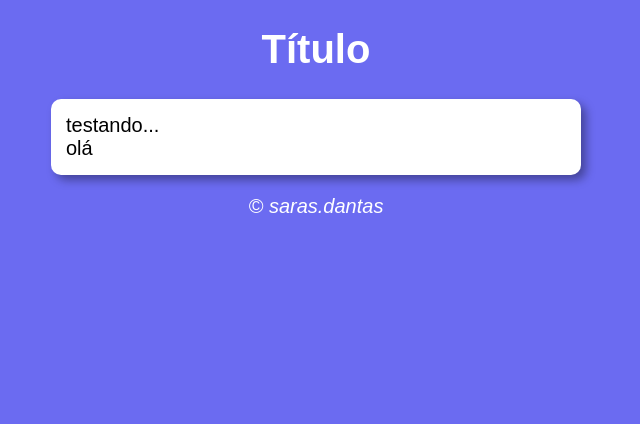
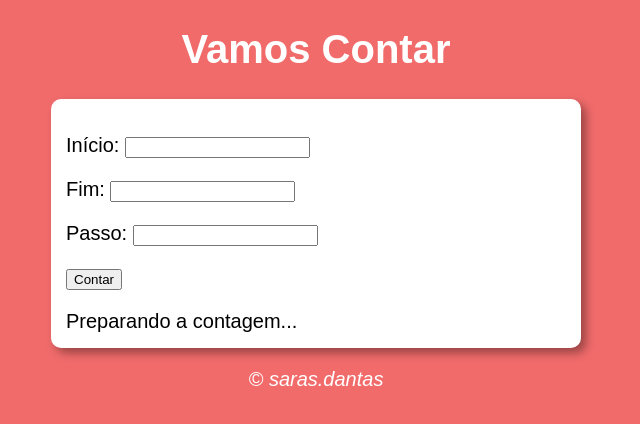
Before and after one commit to sarasdantas/Curso-JS, a plain HTML site: page Aula 14 ex/Ex 16/modelo.html in a window 1280 px wide. Shown: the whole page, without its empty margins (324-964 px from the left). Drawn offline with Linux system fonts and the light colour scheme.

Commit message:
ex sozinhos

```diff
--- a/Aula 14 ex/Ex 16/modelo.html
+++ b/Aula 14 ex/Ex 16/modelo.html
@@ -9,16 +9,21 @@
 
 <body>
     <header>
-        <h1>Título</h1>
+        <h1>Vamos Contar</h1>
     </header>
 
     <section>
         <div>
-            testando...
+            <p>Início: <input type="number" name="inicio" id="inicio"></p>
+
+            <p>Fim: <input type="number" name="fim" id="fim"></p>
+
+            <p>Passo: <input type="number" name="passo" id="passo"></p>
+            <p><input type="button" onclick="contar()" value="Contar"></p>
         </div>
 
-        <div>
-            olá
+        <div id="res">
+            Preparando a contagem...
         </div>
     </section>
 
--- a/Aula 14 ex/Ex 16/script.js
+++ b/Aula 14 ex/Ex 16/script.js
@@ -1 +1,23 @@
-alert('olá')
+function contar() {
+    var txti = document.querySelector('input#inicio')
+    var txtf = document.querySelector('input#fim')
+    var txtp = document.querySelector('input#passo')
+    var res = document.querySelector('div#res')
+    var ini = Number(txti.value)
+    var fim = Number(txtf.value)
+    var pas = Number(txtp.value)
+
+
+
+    if (txti.length == 0 && txtf.length == 0 && txtp.length == 0) {
+        window.alert("Impossível contar, preencha todas as lacunas")
+    } else {
+        while (ini <= fim) {
+            res.innerHTML = ini
+            ini += pas
+        }
+    }
+
+
+
+}
--- a/Aula 14 ex/Ex 16/style.css
+++ b/Aula 14 ex/Ex 16/style.css
@@ -1,5 +1,5 @@
 body {
-    background-color: rgb(107, 107, 241);
+    background-color: rgb(241, 107, 107);
     font: normal 15pt arial;
 }
 
```
Also changed, not shown: Aula 14/ambiente.js (+12 -0 lines).
